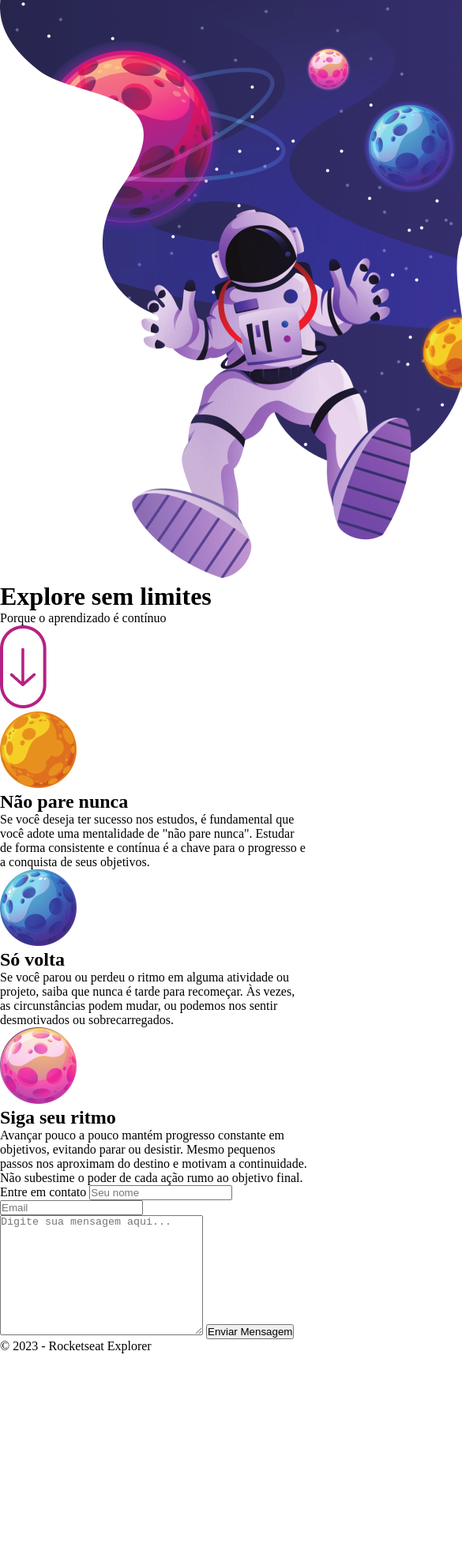
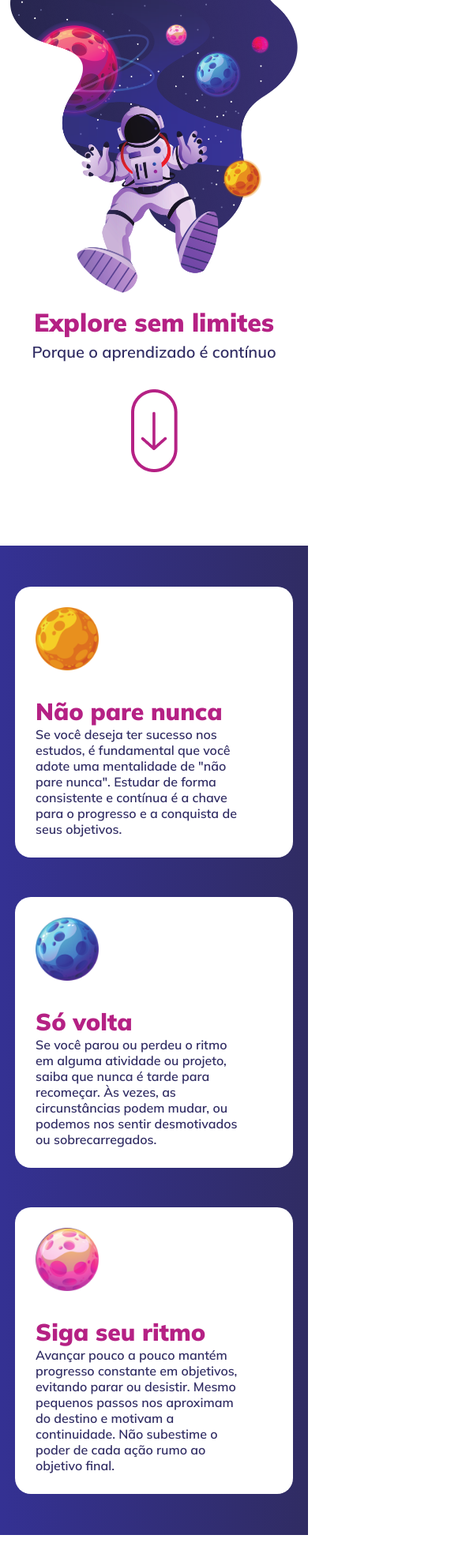
Before and after one commit to Pedro-K/explore_sem_limites, a plain HTML site: page index.html in a window 390 px wide. Shown: the top 1982 px of the page at 79% size, 585 px wide, since content can reach past the window. Before the commit the page ends 1714 px from the top, so only its background shows below. Drawn offline with Linux system fonts and the light colour scheme.

Commit message:
Mobile First

```diff
--- a/index.html
+++ b/index.html
@@ -5,66 +5,97 @@
     <meta name="viewport" content="width=device-width, initial-scale=1.0" />
     <title>Explore sem limites</title>
 
+    <link rel="preconnect" href="https://fonts.googleapis.com" />
+    <link rel="preconnect" href="https://fonts.gstatic.com" crossorigin />
+    <link
+      href="https://fonts.googleapis.com/css2?family=Mulish:wght@200..1000&display=swap"
+      rel="stylesheet"
+    />
+
     <link rel="stylesheet" href="./style.css" />
   </head>
   <body>
     <div id="app">
-      <header>
+      <header class="container">
         <img
           src="./assets/astronauta.png"
           alt="Imagem de um astronauta flutuando no espaço com planetas no fundo"
+          class="astronauta"
         />
+
         <h1>Explore sem limites</h1>
         <p>Porque o aprendizado é contínuo</p>
+
         <img
           src="./assets/down_arrow.png"
           alt="icone de uma seta para baixo que leva ate a area de contato"
+          class="btn-header"
         />
       </header>
-      <main>
+
+      <main class="container">
         <div class="cards">
-          <div class="card">
+          <figure class="card">
             <img
               src="./assets/planeta_1.png"
               alt="Imagem de um planeta amarelo"
             />
+            <figcaption class="details">
               <h2>Não pare nunca</h2>
               <p>
                 Se você deseja ter sucesso nos estudos, é fundamental que você
                 adote uma mentalidade de "não pare nunca". Estudar de forma
-              consistente e contínua é a chave para o progresso e a conquista de
-              seus objetivos.
+                consistente e contínua é a chave para o progresso e a conquista
+                de seus objetivos.
               </p>
-          </div>
+            </figcaption>
+          </figure>
 
-          <div class="card">
+          <figure class="card">
             <img src="./assets/planeta_2.png" alt="Imagem de um planeta azul" />
+            <figcaption class="details">
               <h2>Só volta</h2>
               <p>
                 Se você parou ou perdeu o ritmo em alguma atividade ou projeto,
                 saiba que nunca é tarde para recomeçar. Às vezes, as
-              circunstâncias podem mudar, ou podemos nos sentir desmotivados ou
-              sobrecarregados.
+                circunstâncias podem mudar, ou podemos nos sentir desmotivados
+                ou sobrecarregados.
               </p>
-          </div>
+            </figcaption>
+          </figure>
 
-          <div class="card">
+          <figure class="card">
             <img src="./assets/planeta_3.png" alt="Imagem de um planeta rosa" />
+            <figcaption class="details">
               <h2>Siga seu ritmo</h2>
               <p>
                 Avançar pouco a pouco mantém progresso constante em objetivos,
-              evitando parar ou desistir. Mesmo pequenos passos nos aproximam do
-              destino e motivam a continuidade. Não subestime o poder de cada
-              ação rumo ao objetivo final.
+                evitando parar ou desistir. Mesmo pequenos passos nos aproximam
+                do destino e motivam a continuidade. Não subestime o poder de
+                cada ação rumo ao objetivo final.
               </p>
+            </figcaption>
+          </figure>
         </div>
-        </div>
+
         <div class="formulario">
           <form id="contato">
-                <label for="contato">Entre em contato</label>
-                <input type="text" placeholder="Seu nome">
-                <input type="email" placeholder="Email">
-                <textarea name="mensagem" id="mensagem" cols="30" rows="10" placeholder="Digite sua mensagem aqui..."></textarea>
+            <h2>Entre em contato</h2>
+            <div>
+                <label for="nome" class="nome"></label>
+                <input type="text" placeholder="Seu nome" id="nome"/>
+            </div>
+            <div>
+                <label for="e-mail" class="e-mail"></label>
+                <input type="email" placeholder="Email" id="e-mail"/>
+            </div>
+            <textarea
+              name="mensagem"
+              id="mensagem"
+              cols="30"
+              rows="10"
+              placeholder="Digite sua mensagem aqui..."
+            ></textarea>
             <button>Enviar Mensagem</button>
           </form>
         </div>
@@ -75,7 +106,6 @@
           <p>© 2023 - Rocketseat Explorer</p>
         </div>
       </footer>
-
     </div>
   </body>
 </html>
--- a/style.css
+++ b/style.css
@@ -7,8 +7,189 @@
 
 :root{
     font-size: 62.5%;
+
+    --base-title: #b52184;
+    --base-text: #312D64;
+    --cards-bg: linear-gradient(90deg, rgba(52,49,147,1) 0%, rgba(48,44,99,1) 100%);
 }
 
 body{
     font-size: 1.6rem;
 }
+
+html,
+body,
+input {
+  font-family: "Mulish", sans-serif;
+}
+
+.container{
+    width: min(112rem, 100%);
+    margin: 0 auto;
+}
+
+h1,h2,label{
+    color: var(--base-title);
+}
+
+p,
+input::placeholder,
+textarea::placeholder{
+    color: var(--base-text);
+    font-size: 1.6rem;
+}
+
+header{
+    display: flex;
+    flex-direction: column;
+    align-items: center;
+
+    & .astronauta{
+        width: 36.4rem;
+        margin-bottom: 1.7rem;
+    }
+
+    & h1{
+        font-size: 3.2rem;
+        font-weight: 900;
+        margin-bottom: .5rem;
+    }
+
+    & p{
+        font-size: 2rem;
+        font-weight: 600;
+    }
+
+    & .btn-header{
+        max-width: 5.9rem;
+        margin-top: 3.5rem;
+        margin-bottom: 9.3rem;
+    }
+}
+
+main{
+    & .cards{
+        background: var(--cards-bg);
+        display: flex;
+        flex-direction: column;
+        gap: 5rem;
+        padding: 5.2rem 0;
+
+        & .card{
+            background-color: #fff;
+            padding: 2.6rem;
+            border-radius: 2rem;
+            width: 35.2rem;
+            margin: 0 auto;
+            display: flex;
+            flex-direction: column;
+            gap: 3.3rem;
+
+            & img{
+                width: 8rem;
+                height: 8rem;
+            }
+
+            & .details{
+                max-width: 26.5rem;
+
+                & h2{
+                    font-size: 3rem;
+                    font-weight: 900;
+                }
+
+                & p{
+                    font-size: 1.6rem;
+                    font-weight: 600;
+                }
+            }
+        }
+    }
+
+    & .formulario{
+        max-width: 35.2rem;
+        margin: 6.2rem auto;
+
+        & #contato{
+            display: flex;
+            flex-direction: column;
+            gap: 2.4rem;
+
+            & h2{
+                margin-bottom: 2.4rem;
+                font-size: 3.2rem;
+                font-weight: 900;
+            }
+
+            & .nome,.e-mail{
+                position: relative;
+            }
+
+            & input{
+                padding: 1.6rem;
+                padding-left: 5rem;
+                font-weight: bold;
+                position: relative;
+                width: 100%;
+            }
+
+            & label.nome::before,
+            label.e-mail::before{
+                width: 2.4rem;
+                height: 2.4rem;
+                z-index: 1;
+                top: -.2rem;
+                left: 1.4rem;
+                position: absolute;
+            }
+
+            & label.nome::before{
+                content: url(./assets/person.png);
+            }
+
+            & label.e-mail::before{
+                content: url(./assets/email.png);
+            }
+
+
+            & textarea{
+                padding: 1.2rem 1.6rem 1.6rem 1.6rem;
+                line-height: 140%;
+                font-weight: 600;
+            }
+
+            & input,
+            textarea{
+                border: 1px solid var(--base-text);
+                border-radius: 1.6rem;
+            }
+
+            & input:focus,
+            textarea:focus{
+                outline: none;
+            }
+
+            & button{
+                background: var(--cards-bg);
+                width: 15.1rem;
+                padding: 1.6rem;
+                color: #fff;
+                border-radius: 1.6rem;
+                border: none;
+            }
+        }
+    }
+}
+
+footer{
+    background: var(--cards-bg);
+    padding: 3.2rem 1.6rem;
+    & .container{
+        display: flex;
+        justify-content: center;
+
+        & p{
+            color: #fff;
+        }
+    }
+}
```
Lines whose indentation alone changed are shown as unchanged.
